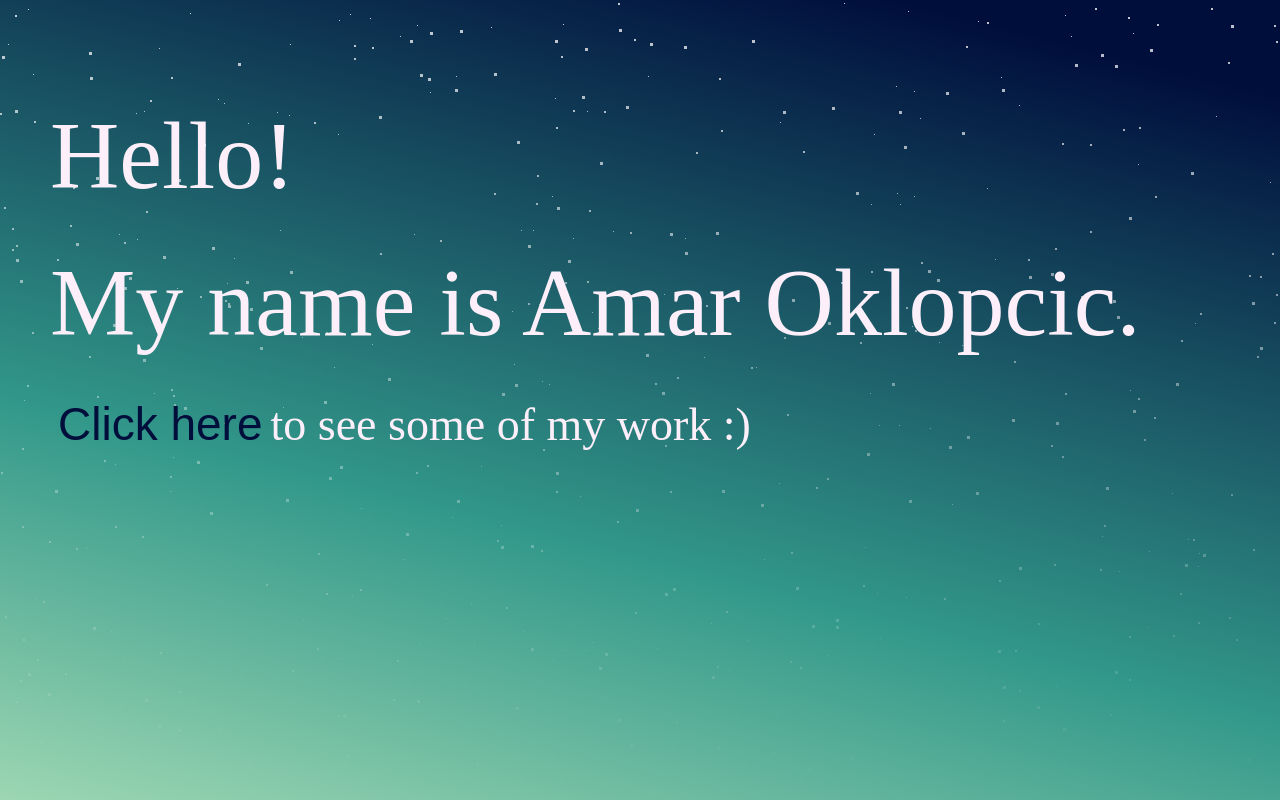
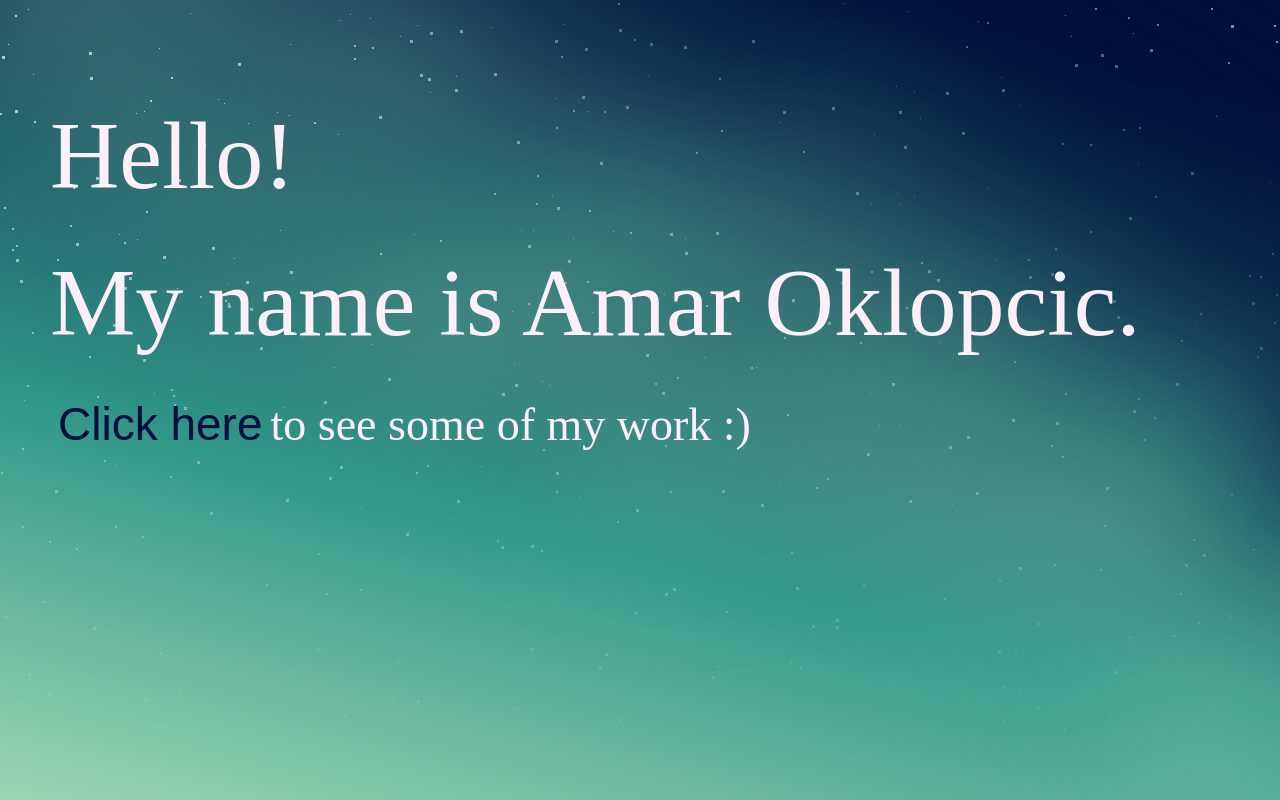
Before and after one commit to amaroklopcic/portfolio-2023, a React (Create React App) app: page / in a window 1280 px wide. Built offline with nearby package versions, Linux system fonts and the light colour scheme.

Commit message:
add more dynamic aurora lights

```diff
--- /dev/null
+++ b/src/components/NorthernLights/AuroraLights.jsx
@@ -0,0 +1,48 @@
+import "./NorthernLights.css";
+
+function AuroraLights() {
+  const numberOfLights = 50;
+
+  const colorVariations = [
+    "#a1d9b4",
+    "#32988a",
+    "#000e3c"
+  ];
+
+  const lights = [];
+  for (let i = 0; i < numberOfLights; i++) {
+    const randomColor = colorVariations[
+      Math.floor(Math.random() * colorVariations.length)
+    ];
+    const x = i * Math.random();
+    const y = i * Math.random();
+    const duration = 5 + Math.floor(10 * Math.random());
+    const delay = 4 + Math.floor(10 * Math.random());
+    const scale = 0.1 * Math.random();
+    lights.push([randomColor, duration, delay, x, y, scale]);
+  }
+
+  return (
+    <div className="lights">
+      {lights.map((light, index) => {
+        console.log(light[1], light[2])
+        return (
+          <div
+            key={index}
+            className="light"
+            style={{
+              // backgroundColor: light[0],
+              animationDuration: `${light[1]}s`,
+              // animationDelay: `${light[2]}s`,
+              x: light[3],
+              y: light[4],
+              scale: light[5]
+            }}
+          />
+        )
+      })}
+    </div>
+  );
+}
+
+export default AuroraLights;
--- a/src/components/NorthernLights/NorthernLights.css
+++ b/src/components/NorthernLights/NorthernLights.css
@@ -46,3 +46,67 @@
   animation-direction: alternate;
   background: linear-gradient(10deg, #a1d9b4 20%, #32988a 40%, #000e3c 70%);
 }
+
+.lights {
+  width: 200vmax;
+  height: 100vmax;
+  position: absolute;
+  left: 50%;
+  top: 0;
+  transform: translate(-20%, -55%) rotate(30deg);
+  display: flex;
+  filter: blur(75px);
+}
+
+.light {
+  flex: 1;
+  /* Northern lights are maybe three hues with some transparency
+  thrown in */
+  --hue-1: 220;
+  --hue-2: 220;
+  --hue-3: 220;
+
+  --alpha-1: 10;
+  --alpha-2: 10;
+  --alpha-3: 10;
+
+  --color-one: hsla(%s, 100%, 50%, %s) % (var(--hue-1) var(--alpha-1));
+  --color-two: hsla(%s, 100%, 50%, %s) % (var(--hue-2) var(--alpha-2));
+  --color-three: hsla(%s, 100%, 50%, %s) % (var(--hue-3) var(--alpha-3));
+
+  --color-one: #a1d9b4;
+  --color-two: #32988a;
+  --color-three: #000e3c;
+
+  --up: calc(var(--y, 10) * 2vmax);
+  --left: calc(var(--x, 2) * 2vmax);
+
+  /* background-image: linear-gradient(0deg, transparent, var(--color-one) 10%, transparent, var(--color-two) 40%, transparent, var(--color-three) 60%); */
+  background-image: linear-gradient(0deg, transparent, var(--color-one) 10%, transparent, var(--color-two) 40%, transparent, var(--color-three) 60%);
+  background-size: 100% 40vmax;
+  background-position: center bottom;
+  background-repeat: no-repeat;
+  transform: translate(var(--left), var(--up)) scale(1);
+  /* Give it a random animation delay so that the pieces are already moving about    */
+  animation: shift calc(var(--duration, 2) * 1s) calc(var(--delay, 0) * -1s) infinite ease;
+
+  @media(max-width 768px) {
+    --up: calc(var(--y, 10) * 2vmax);
+    --left: calc(var(--x, 2) * 2vmax);
+  };
+}
+
+@keyframes shift {
+  50% {
+    transform: translate(0, 0) scale(1);
+  }
+}
+
+@keyframes flicker {
+  0%, 50%, 100% {
+    transform: scale(1);
+  }
+  25% {
+    transform: scale(0);
+  }
+}
--- a/src/components/NorthernLights/NorthernLights.jsx
+++ b/src/components/NorthernLights/NorthernLights.jsx
@@ -1,11 +1,13 @@
 import Stars from "./Stars";
 import "./NorthernLights.css";
+import AuroraLights from "./AuroraLights";
 
 function NorthernLights(props) {
     return (
         <div className="container">
             <div className="auroral-northern" />
             <Stars />
+            <AuroraLights />
             <div style={{ position: "absolute", top: 0, left: 0 }}>
                 {props.children}
             </div>
```
